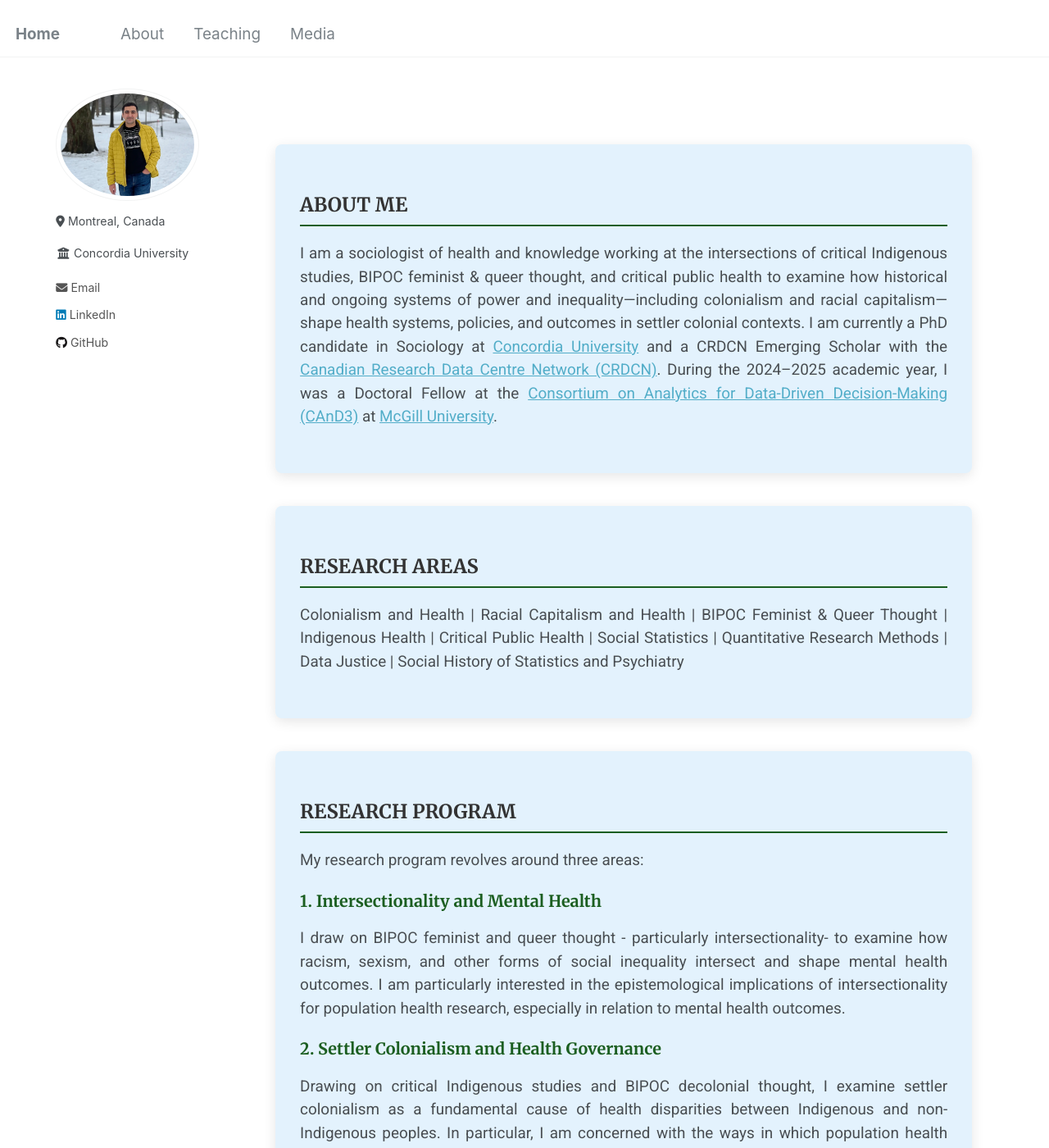
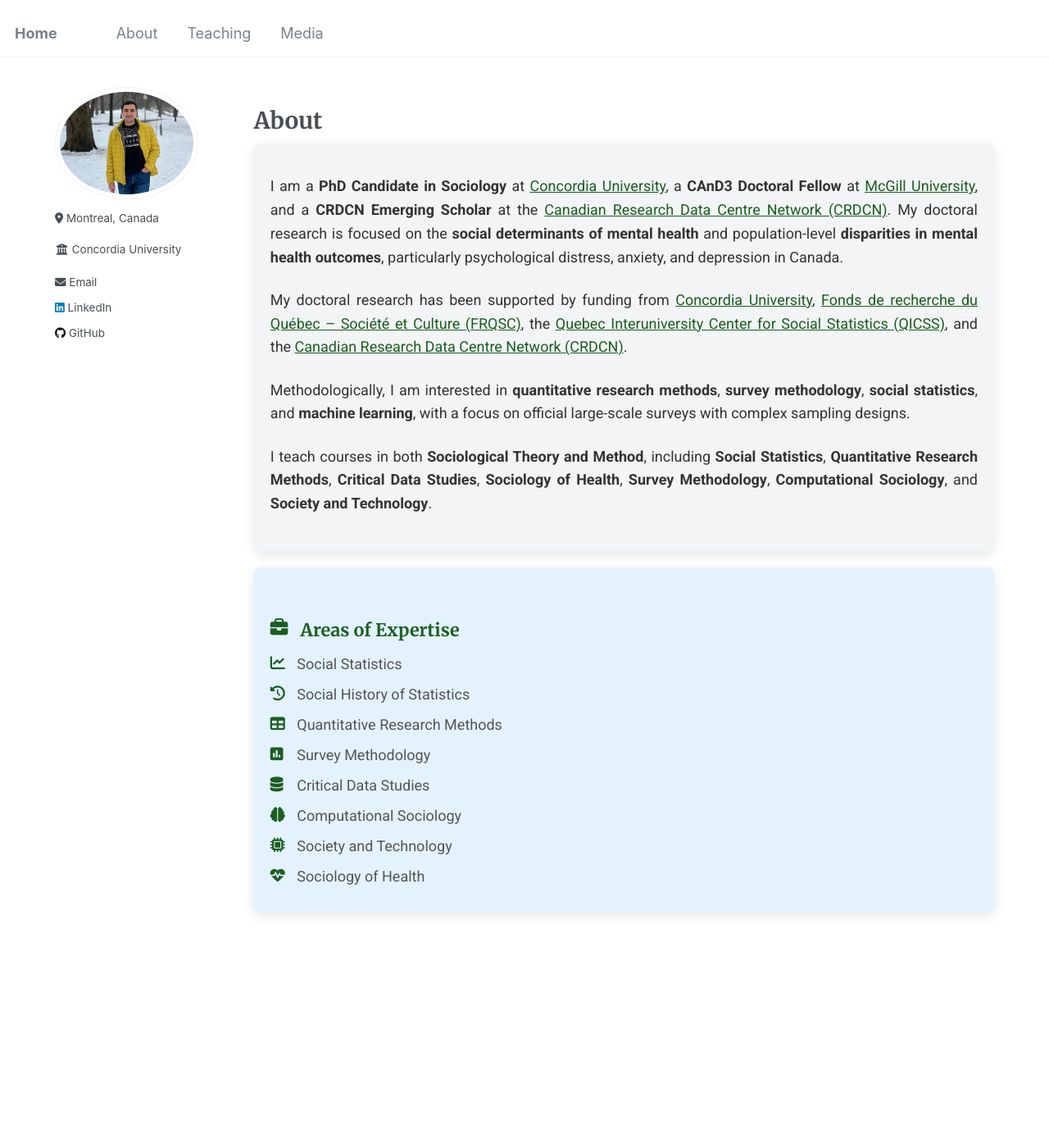
Before and after one commit to Mohsnmonji/mohsnmonji.github.io, a Jekyll site: the page built from about-me.md, in a window 1280 px wide and 1400 px high. Shown: the whole window at 82% size. Built offline with Jekyll 4.4.1, drawn with Linux system fonts in a browser that asks for light colours; some of the changed text lies outside the part shown.

Commit message:
Update about-me.md

```diff
--- a/about-me.md
+++ b/about-me.md
@@ -1,94 +1,133 @@
 ---
 layout: archive
-title: ""
+title: "About"
 permalink: /about-me/
 seo_title: "About | Mohsen Monji"
+description: " Learn more anout Mohsen Monji."
 canonical: "https://www.mohsenmonji.com/about-me/"
 author_profile: true
 ---
+<style>
+  .icon {
+    margin-right: 10px;
+    color: #1B5E20; /* Accessible Dark Green */
+  }
 
-<style>
-  body {
-    font-size: 1.05em;
+  .card {
+    border-radius: 8px;
+    padding: 20px;
+    margin-bottom: 20px;
+    color: #333333; /* Dark Gray Text */
+    box-shadow: 0px 4px 15px rgba(0, 0, 0, 0.1);
+    transition: transform 0.2s, box-shadow 0.2s;
   }
-  h2 {
-    border-bottom: 2px solid #1B5E20;
+
+  .card:hover {
+    transform: translateY(-5px);
+    box-shadow: 0px 6px 20px rgba(0, 0, 0, 0.2);
+  }
+
+  .card:first-of-type {
+    background-color: #F3F4F6; /* Light Gray Background */
+  }
+
+  .card:nth-of-type(2) {
+    background-color: #E3F2FD; /* Light Blue Background for Expertise */
+  }
+
+  .card:nth-of-type(3) {
+    background-color: #F1F8E9; /* Light Green Background for Contact */
+  }
+
+  .card h3 {
+    font-size: 1.2rem;
     font-weight: bold;
-    padding-bottom: 10px;
-    margin-top: 30px;
-    color: #333;
-    text-transform: uppercase;
+    color: #1B5E20; /* Accessible Dark Green */
+    margin-bottom: 15px;
   }
-  h3 {
-    margin-top: 30px;
+
+  .card ul {
+    list-style: none;
+    padding: 0;
+    margin: 0;
+  }
+
+  .card ul li {
+    margin-bottom: 10px;
+    font-size: 1rem;
+    color: #555; /* Medium Gray */
+  }
+
+  .card p {
+    font-size: 1rem;
+    color: #333; /* Dark Gray */
+    line-height: 1.6; /* Improves readability */
+  }
+
+  .card:first-of-type p {
+    text-align: justify; /* Justify the text in the first card */
+  }
+
+  .email {
+    font-weight: bold;
+    color: #1B5E20; /* Dark Green */
+  }
+
+  a {
     color: #1B5E20;
+    text-decoration: none;
   }
-  h4 {
-    font-weight: bold;
-    color: #1B5E20;
-    margin-top: 20px;
-    margin-bottom: 10px;
-    font-size: 1.1rem;
-  }
-  ul {
-    list-style-type: disc;
-    padding-left: 20px;
-    margin-top: 10px;
-  }
-  ul li {
-    margin-bottom: 8px;
-    color: #555;
-  }
-  .about-card {
-    border-radius: 8px;
-    padding: 30px;
-    margin: 40px auto;
-    background-color: #E3F2FD;
-    box-shadow: 0px 4px 15px rgba(0, 0, 0, 0.1);
-    max-width: 850px;
-    text-align: justify;
+
+  a:hover {
+    text-decoration: underline;
   }
 </style>
 
-<!-- CARD 1: ABOUT ME -->
-<div class="about-card">
-  <h2>ABOUT ME</h2>
+<div class="card">
   <p>
-    I am a sociologist of health and knowledge working at the intersections of critical Indigenous studies, BIPOC feminist & queer thought, and critical public health to examine how historical and ongoing systems of power and inequality—including colonialism and racial capitalism—shape health systems, policies, and outcomes in settler colonial contexts.
-    I am currently a PhD candidate in Sociology at
-    <a href="https://www.concordia.ca/" target="_blank">Concordia University</a> and a CRDCN Emerging Scholar with the
+    I am a <strong>PhD Candidate in Sociology</strong> at
+    <a href="https://www.concordia.ca/artsci/sociology-anthropology.html" target="_blank">Concordia University</a>,
+    a <strong>CAnD3 Doctoral Fellow</strong> at
+    <a href="https://www.mcgill.ca/cand3/our-people/fellows-2024-25" target="_blank">McGill University</a>,
+    and a <strong>CRDCN Emerging Scholar</strong> at the
     <a href="https://crdcn.ca" target="_blank">Canadian Research Data Centre Network (CRDCN)</a>.
-    During the 2024–2025 academic year, I was a Doctoral Fellow at the
-    <a href="https://www.mcgill.ca/cand3/" target="_blank">Consortium on Analytics for Data-Driven Decision-Making (CAnD3)</a> at
-    <a href="https://www.mcgill.ca/" target="_blank">McGill University</a>.
+    My doctoral research is focused on the <strong>social determinants of mental health</strong> and
+    population-level <strong>disparities in mental health outcomes</strong>, particularly psychological distress, anxiety, and depression in Canada.
+</p>
+
+
+  <p>
+    My doctoral research has been supported by funding from
+    <a href="https://www.concordia.ca/artsci/sociology-anthropology.html" target="_blank">Concordia University</a>,
+    <a href="https://www.frq.gouv.qc.ca" target="_blank">Fonds de recherche du Québec – Société et Culture (FRQSC)</a>,
+    the <a href="https://www.ciqss.org" target="_blank">Quebec Interuniversity Center for Social Statistics (QICSS)</a>,
+    and the <a href="https://crdcn.ca" target="_blank">Canadian Research Data Centre Network (CRDCN)</a>.
   </p>
+
+  <p>
+    Methodologically, I am interested in <strong>quantitative research methods</strong>, <strong>survey methodology</strong>,
+    <strong>social statistics</strong>, and <strong>machine learning</strong>, with a focus on official large-scale surveys with complex sampling designs.
+  </p>
+
+  <p>
+    I teach courses in both <strong>Sociological Theory and Method</strong>, including <strong>Social Statistics</strong>,
+    <strong>Quantitative Research Methods</strong>, <strong>Critical Data Studies</strong>, <strong>Sociology of Health</strong>,
+    <strong>Survey Methodology</strong>, <strong>Computational Sociology</strong>, and <strong>Society and Technology</strong>.
+</p>
+
 </div>
 
-<!-- CARD 2: RESEARCH AREAS -->
-<div class="about-card">
-  <h2>RESEARCH AREAS</h2>
-  <p>
-    Colonialism and Health | Racial Capitalism and Health | BIPOC Feminist & Queer Thought | Indigenous Health | Critical Public Health | Social Statistics | Quantitative Research Methods | Data Justice | Social History of Statistics and Psychiatry
-  </p>
+<div class="card">
+  <h3><i class="fas fa-briefcase icon"></i> Areas of Expertise</h3>
+  <ul>
+    <li><i class="fas fa-chart-line icon"></i> Social Statistics</li>
+    <li><i class="fas fa-history icon"></i> Social History of Statistics</li>
+    <li><i class="fas fa-table icon"></i> Quantitative Research Methods</li>
+    <li><i class="fas fa-poll icon"></i> Survey Methodology</li>
+    <li><i class="fas fa-database icon"></i> Critical Data Studies</li>
+    <li><i class="fas fa-brain icon"></i> Computational Sociology</li>
+    <li><i class="fas fa-microchip icon"></i> Society and Technology</li>
+<li><i class="fas fa-heartbeat icon"></i> Sociology of Health</li>
+
+  </ul>
 </div>
-
-<!-- CARD 3: RESEARCH PROGRAM -->
-<div class="about-card">
-  <h2>RESEARCH PROGRAM</h2>
-
-  <p>My research program revolves around three areas:</p>
-
-  <h4>1. Intersectionality and Mental Health</h4>
-  <p>
-    I draw on BIPOC feminist and queer thought - particularly intersectionality- to examine how racism, sexism, and other forms of social inequality intersect and shape mental health outcomes. I am particularly interested in the epistemological implications of intersectionality for population health research, especially in relation to mental health outcomes.
-  </p>
-
-  <h4>2. Settler Colonialism and Health Governance</h4>
-  <p>
-    Drawing on critical Indigenous studies and BIPOC decolonial thought, I examine settler colonialism as a fundamental cause of health disparities between Indigenous and non-Indigenous peoples. In particular, I am concerned with the ways in which population health surveillance and healthcare systems reproduce colonial logics—not only in how data on Indigenous health is collected and governed, but also in how it informs policy in ways that marginalize Indigenous knowledge systems.
-  </p>
-
-  <h4>3. Social History of Statistics and Psychiatry</h4>
-  <p>
-    Another strand of my research examines the social history of modern statistics and psychiatry, focusing on the historical conditions under which statistical knowledge and psychiatric discourses emerged and became central—epistemologically—to knowledge production about health and population health governance.
-  </p>
```
